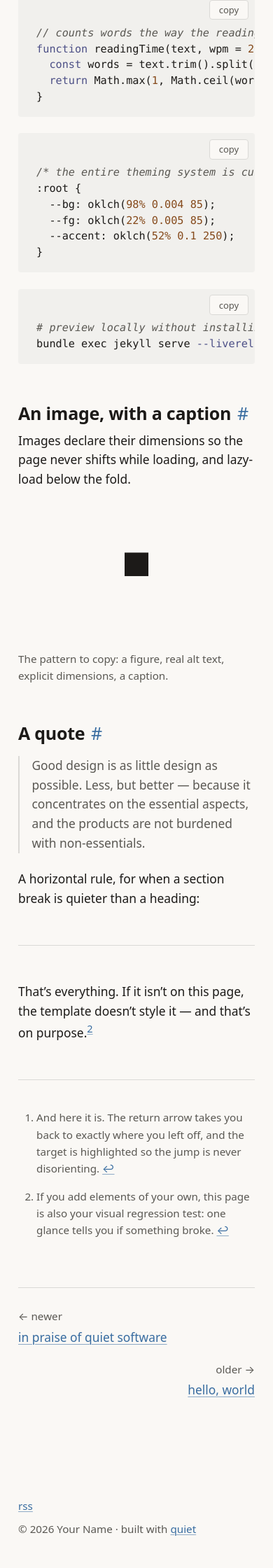
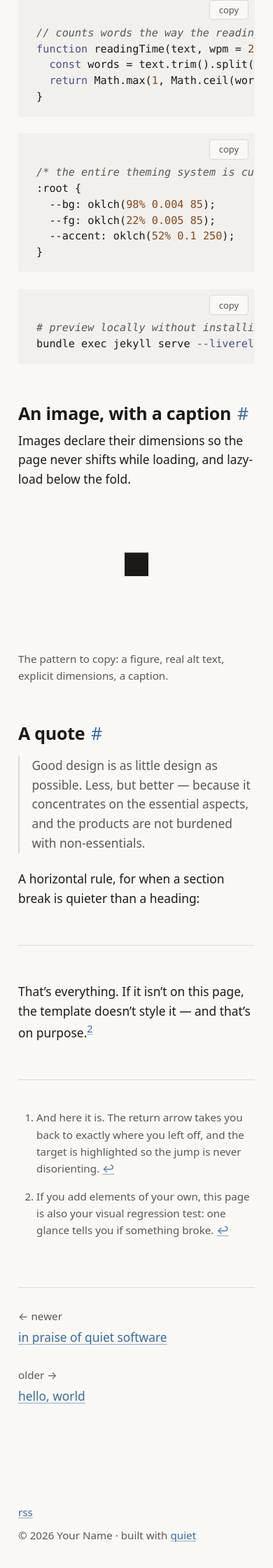
Before and after one commit to hjadmz/quiet, a Jekyll site: the page built from _posts/2026-08-16-everything-a-post-can-do.md, in a window 390 px wide. Shown: the part 2772-5012 px from the top of the page at 70% size. Built offline with Jekyll 4.4.1, drawn with Linux system fonts in a browser that asks for light colours.

Commit message:
mobile: text-presentation footnote arrow; stack post-nav on narrow screens
Co-Authored-By: Claude Fable 5 <noreply@anthropic.com>

```diff
--- a/_config.yml
+++ b/_config.yml
@@ -98,6 +98,8 @@ analytics_html: ""
 markdown: kramdown
 kramdown:
   input: GFM            # fenced code, tables, autolinks
+  # text-presentation arrow: without &#xfe0e; iOS renders ↩ as a blue emoji
+  footnote_backlink: "&#8617;&#xfe0e;"
 highlighter: rouge
 
 permalink: /:year/:title/
--- a/assets/css/main.css
+++ b/assets/css/main.css
@@ -262,6 +262,11 @@ html:not(.js) .theme-toggle { display: none; }
   font-size: var(--fs-meta); color: var(--fg-muted); margin-bottom: var(--s1);
 }
 .post-nav-older { margin-left: auto; text-align: right; }
+/* narrow screens: a quiet left-aligned stack instead of a scattered wrap */
+@media (max-width: 36rem) {
+  .post-nav { flex-direction: column; gap: var(--s5); }
+  .post-nav-older { margin-left: 0; text-align: left; }
+}
 
 /* ---------- prose ---------- */
 .post-content > * { margin-block: 0; }
```
